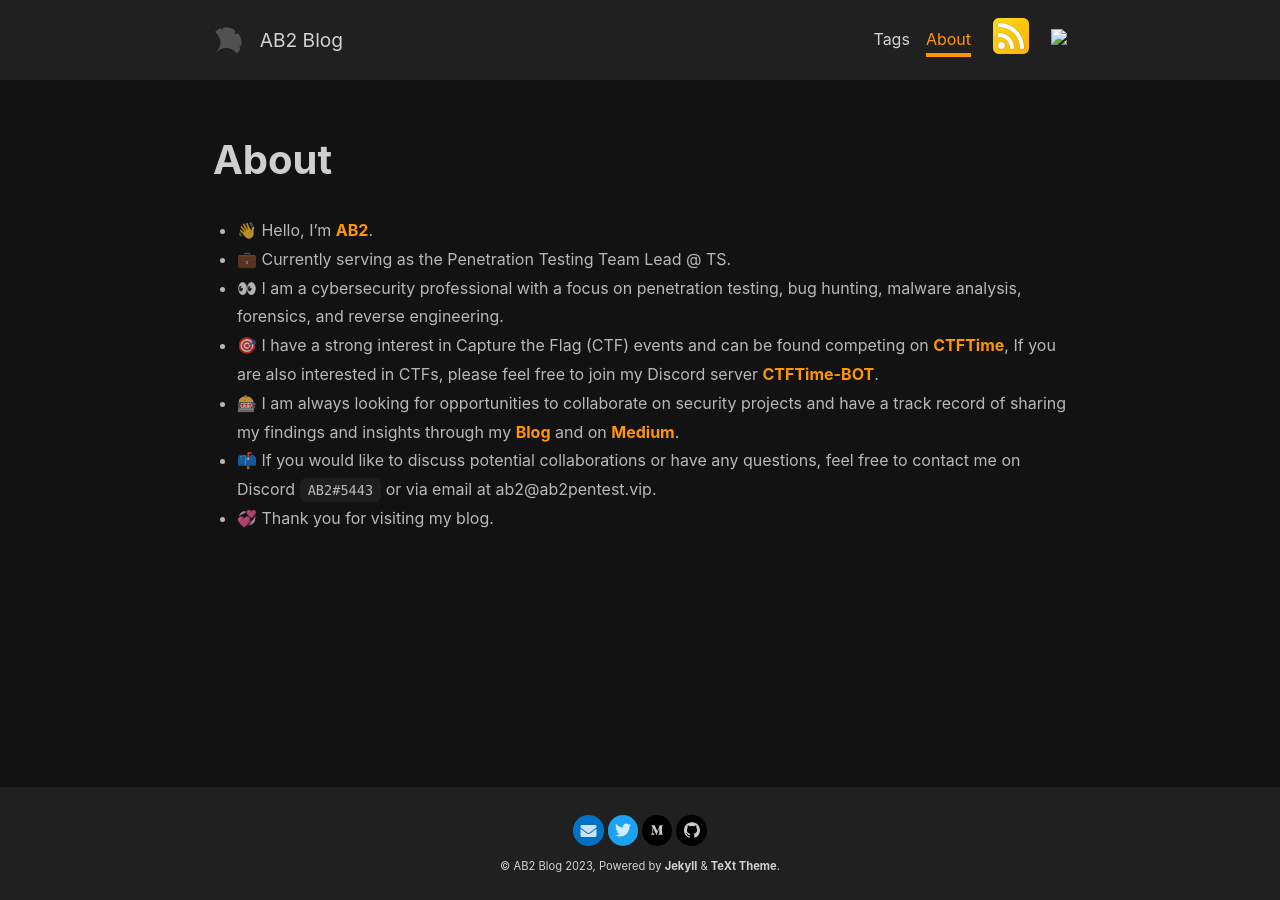
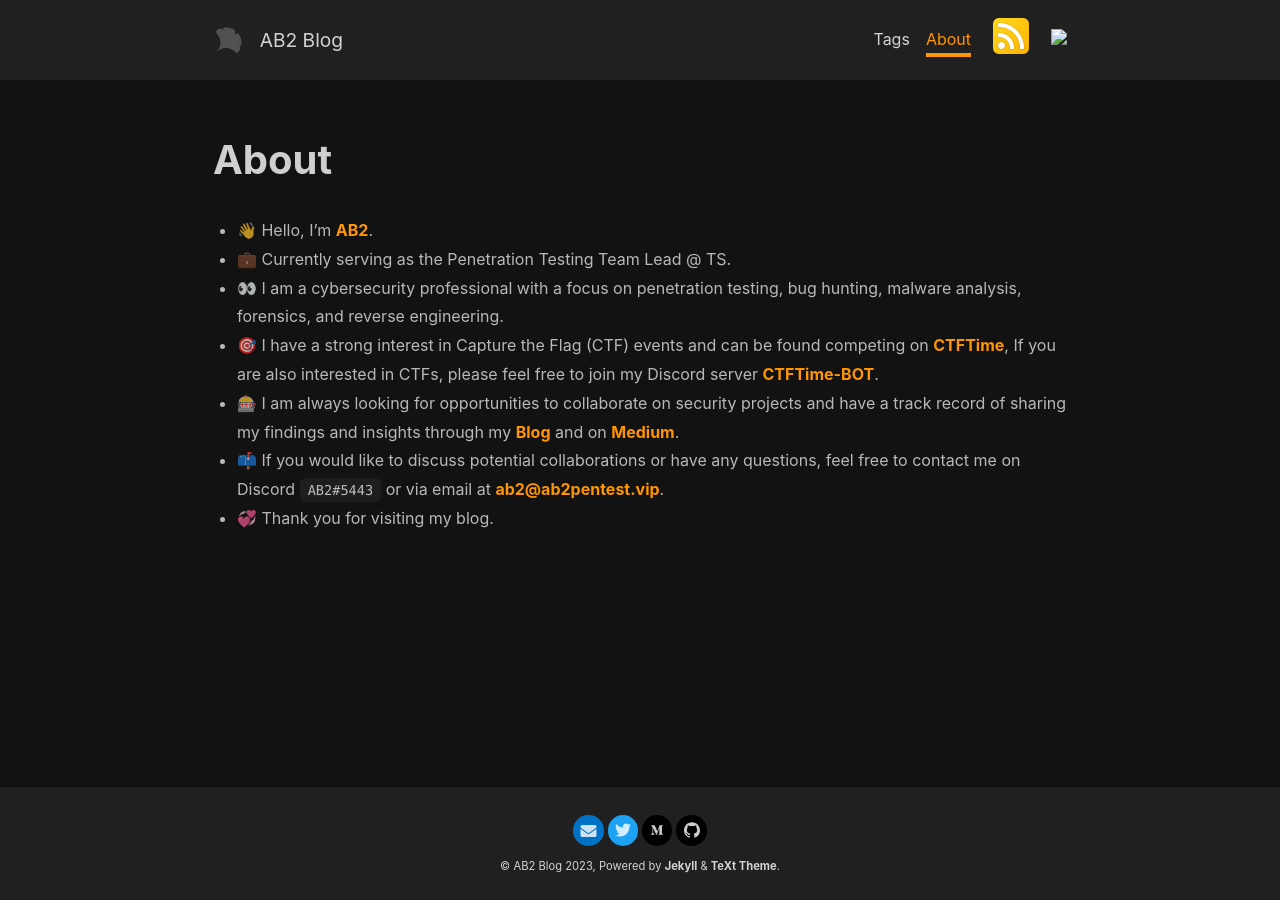
Before and after one commit to ab2pentest/ab2.github.io, a Jekyll site: the page built from about.md, in a window 1280 px wide. Built offline with Jekyll 4.4.1, drawn with Linux system fonts in a browser that asks for light colours; nearby versions of some CDN libraries; part of the change alters nothing that is shown.

```diff
--- a/about.md
+++ b/about.md
@@ -13,5 +13,5 @@ key: page-about
 - 👀 I am a cybersecurity professional with a focus on penetration testing, bug hunting, malware analysis, forensics, and reverse engineering.
 - 🎯 I have a strong interest in Capture the Flag (CTF) events and can be found competing on [CTFTime](https://ctftime.org/user/110409), If you are also interested in CTFs, please feel free to join my Discord server [CTFTime-BOT](https://discord.gg/MW9cWMuw63).
 - 🎰 I am always looking for opportunities to collaborate on security projects and have a track record of sharing my findings and insights through my [Blog](https://ab2pentest.vip/) and on [Medium](https://medium.com/@ab2pentest).
-- 📫 If you would like to discuss potential collaborations or have any questions, feel free to contact me on Discord `AB2#5443` or via email at ab2@ab2pentest.vip.
+- 📫 If you would like to discuss potential collaborations or have any questions, feel free to contact me on Discord `AB2#5443` or via email at [ab2@ab2pentest.vip](ab2@ab2pentest.vip).
 - 💞️ Thank you for visiting my blog.
```
